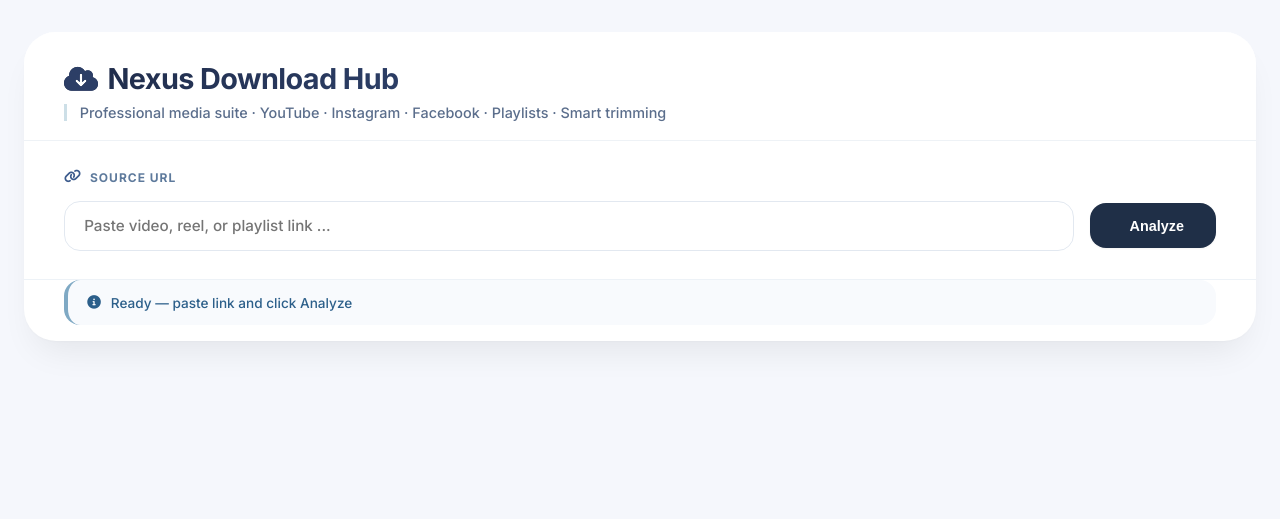
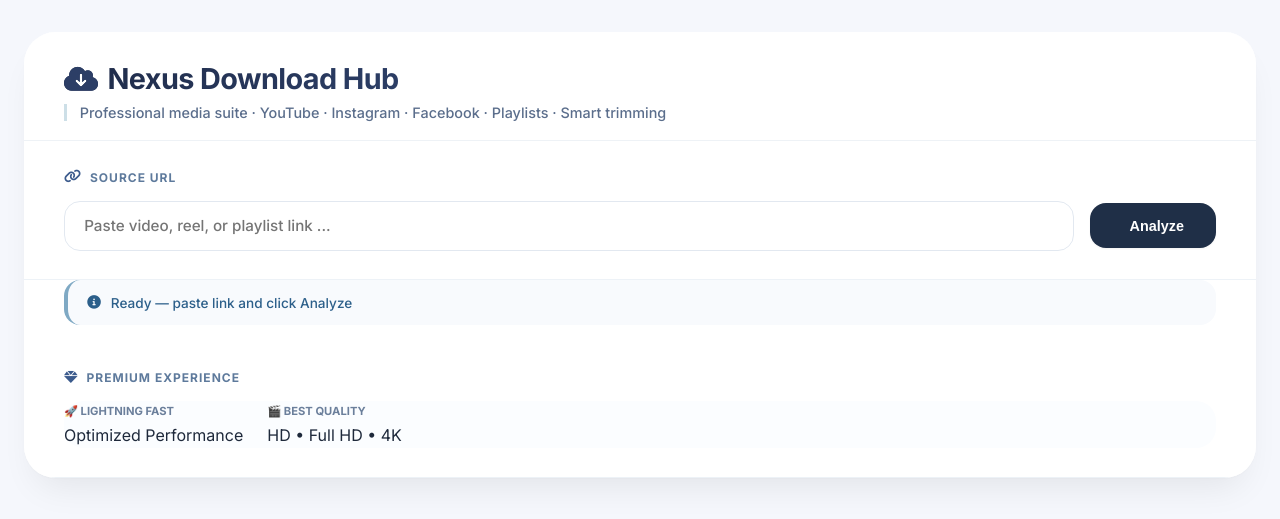
Before and after one commit to DEEPACARRIER/premium-video-downloader-, a Flask app: page / in a window 1280 px wide. Shown: the top 519 px of the page. Run offline with Flask 3, Linux system fonts and the light colour scheme; grey boxes labelled with a size stand in for pictures from a placeholder-image service; some libraries are stand-ins or nearby versions.

Commit message:
Update index.html

```diff
--- a/templates/index.html
+++ b/templates/index.html
@@ -479,21 +479,20 @@
         <i class="fas fa-info-circle"></i> <span id="statusText">Ready — paste link and analyze</span>
     </div>
 
-    <!-- Optional cutter card (hidden initially) -->
-<div id="cutterSection" class="card-pane" style="display: none;">
+    <div id="cutterSection" class="card-pane">
     <div class="section-label">
-        <i class="fas fa-magic"></i> DOWNLOAD OPTIONS
+        <i class="fas fa-gem"></i> PREMIUM EXPERIENCE
     </div>
 
     <div class="cutter-grid">
         <div class="time-field">
-            <label>Preferred Format</label>
-            <input type="text" id="startCut" placeholder="MP4, MP3, WEBM">
+            <label>🚀 Lightning Fast</label>
+            <div class="feature-badge">Optimized Performance</div>
         </div>
 
         <div class="time-field">
-            <label>Preferred Quality</label>
-            <input type="text" id="endCut" placeholder="1080p, 720p, 480p">
+            <label>🎬 Best Quality</label>
+            <div class="feature-badge">HD • Full HD • 4K</div>
         </div>
     </div>
 </div>
```
